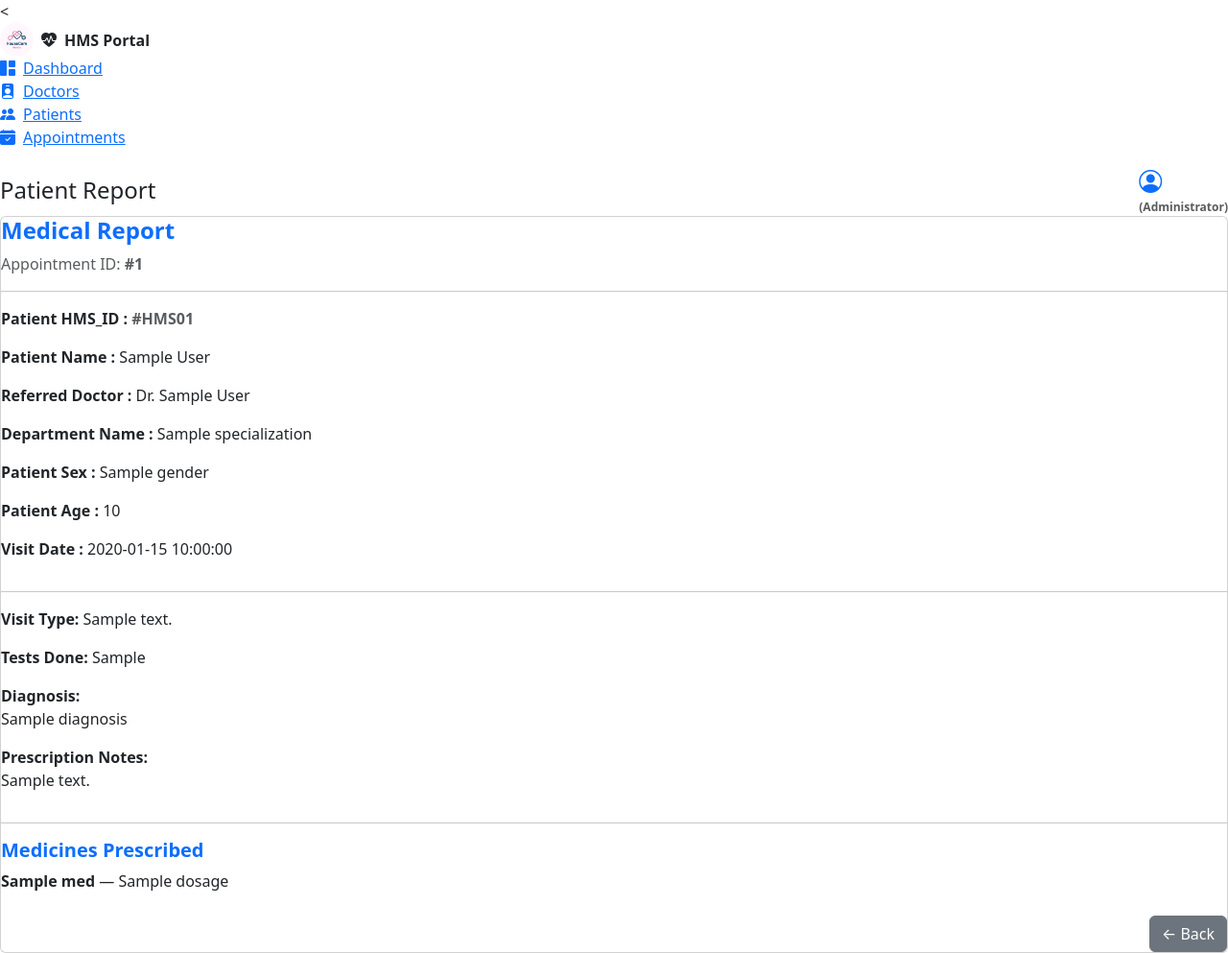
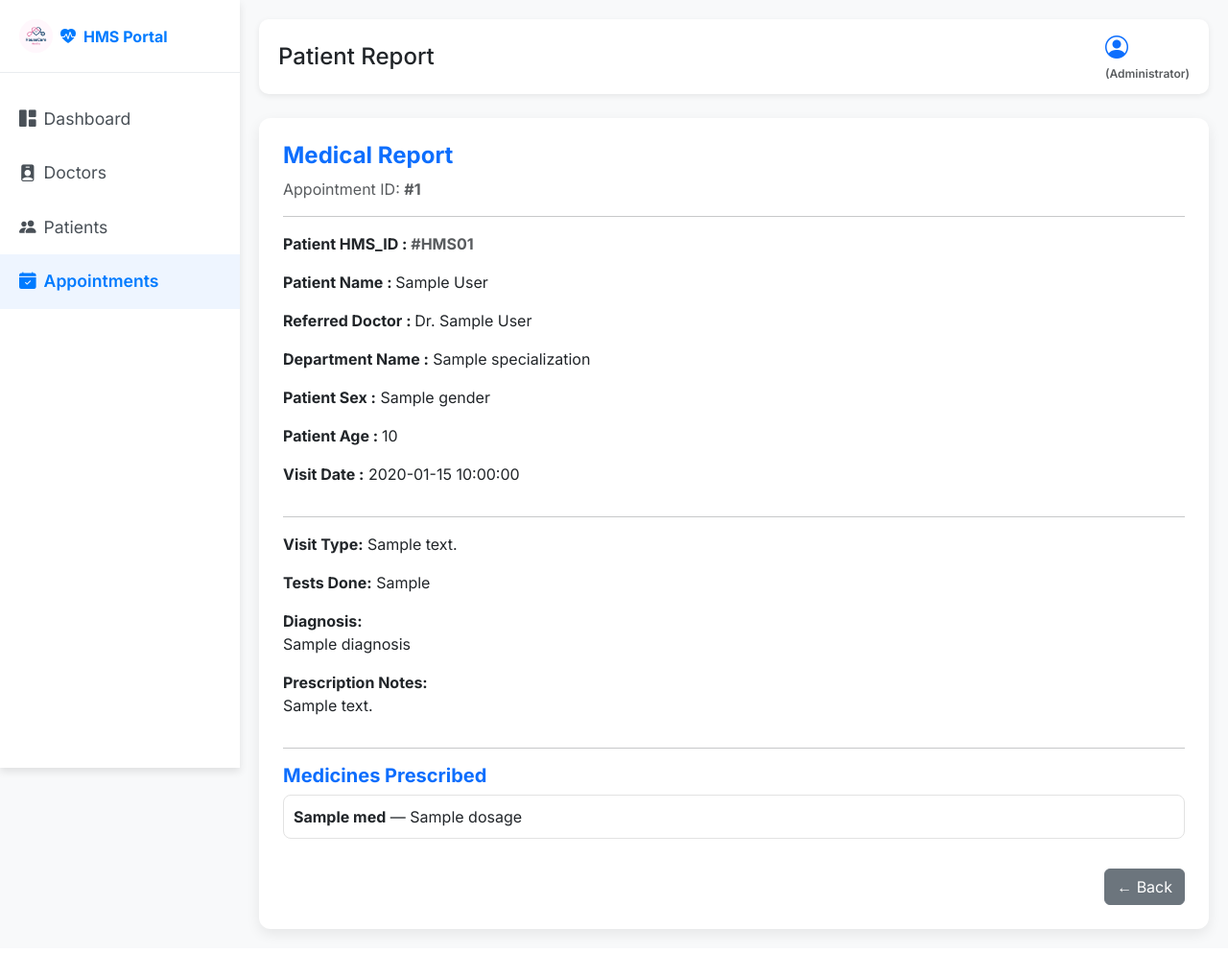
Before and after one commit to 23f2001511/Hospital-management-system-sep2025-IITM-MAD-1, a Python web app: template templates/admin/patient_report.html in a window 1280 px wide. Shown: the whole page at 96% size. Run offline with Jinja, Linux system fonts and the light colour scheme; the template is opened without the code that fills it: most values are stand-ins (such as "Sample title", 1, 10 or a date in 2020).

Commit message:
Add CSS styles for sidebar and content layout in patient report

```diff
--- a/static/css/admin/view_report.css
+++ b/static/css/admin/view_report.css
@@ -0,0 +1,72 @@
+
+    body{font-family:'Inter';background:#f8f9fa;}
+
+    .wrapper{display:flex;width:100%;min-height:100vh;}
+
+    #sidebar {
+        width: 250px;
+        position: fixed;
+        top: 0;
+        left: 0;
+        height: 100vh;
+        z-index: 999;
+        background: #ffffff;
+        transition: all 0.3s;
+        box-shadow: 0 4px 8px rgba(0,0,0,0.1);
+    }
+
+    #sidebar .sidebar-header {
+        padding: 20px;
+        border-bottom: 1px solid #e9ecef;
+    }
+
+    #sidebar .sidebar-header a {
+        font-weight: 700;
+        color: #007bff !important;
+        text-decoration: none;
+    }
+
+    #sidebar ul.components {
+        padding: 20px 0;
+    }
+
+    #sidebar ul li a {
+        padding: 15px 20px;
+        font-size: 1.1em;
+        display: block;
+        color: #495057;
+        text-decoration: none;
+        transition: all 0.3s;
+    }
+
+    #sidebar ul li a:hover {
+        color: #007bff;
+        background: #f8f9fa;
+    }
+
+    #sidebar ul li.active>a {
+        color: #007bff;
+        background: #eef5ff;
+        font-weight: 600;
+    }
+
+
+    #content{
+        width:calc(100% - 250px);margin-left:250px;padding:20px;
+    }
+
+    .top-navbar{
+        background:#fff;padding:12px 20px;border-radius:10px;
+        box-shadow:0 2px 6px rgba(0,0,0,0.08);
+        margin-bottom:25px;
+    }
+
+    .card{
+        border:none;border-radius:12px;padding:25px;
+        box-shadow:0 5px 14px rgba(0,0,0,0.08);
+    }
+
+    .med-box{
+        background:#fff;border:1px solid #e2e2e2;
+        padding:10px;border-radius:8px;margin-bottom:7px;
+    }
--- a/templates/admin/patient_report.html
+++ b/templates/admin/patient_report.html
@@ -10,7 +10,7 @@
     <link href="https://fonts.googleapis.com/css2?family=Inter:wght@400;500;600;700&display=swap" rel="stylesheet">
     <link rel="stylesheet" href="{{url_for('static', filename='/css/admin/view_report.css')}}">
 </head>
-<
+
 <body>
 <div class="wrapper">
 
```
